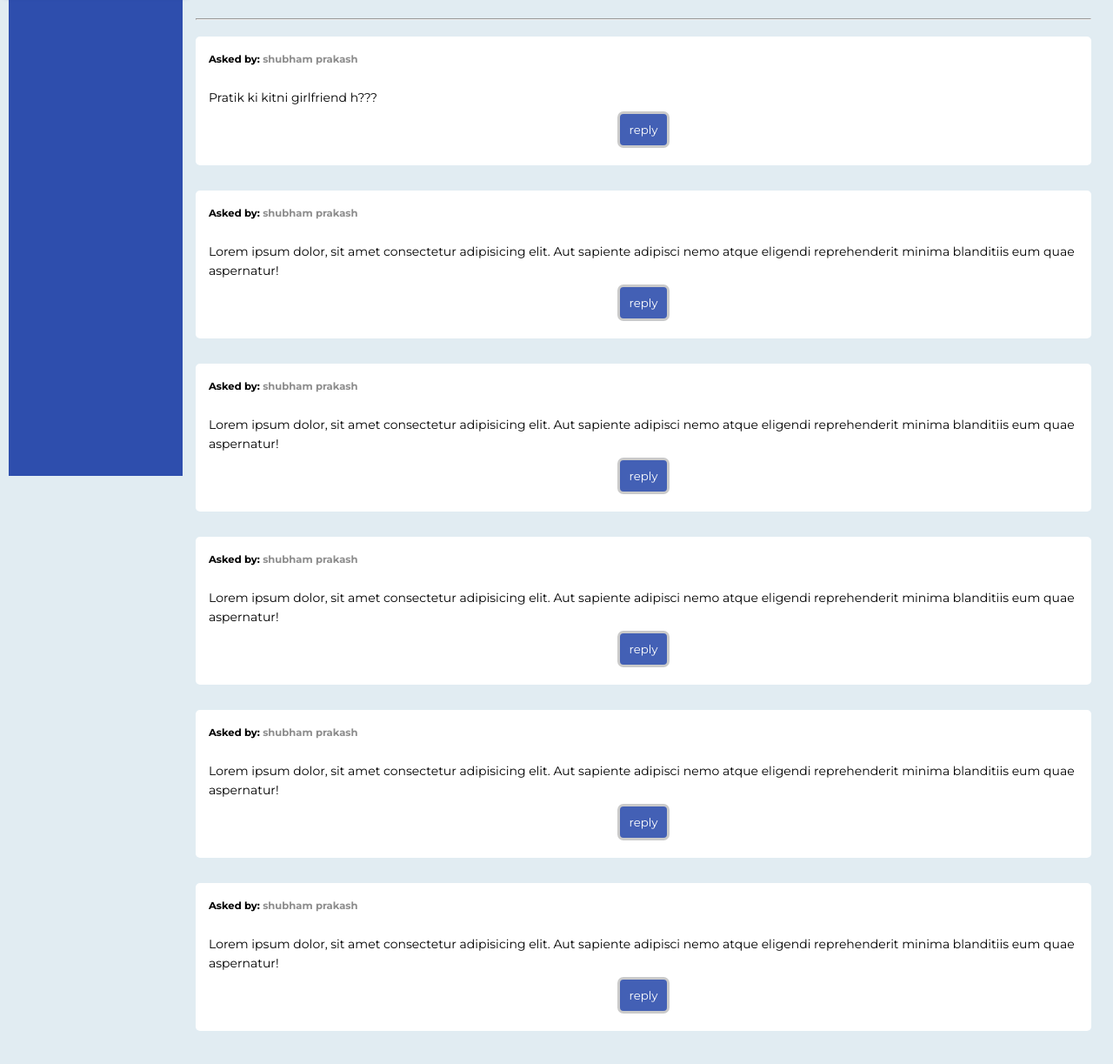
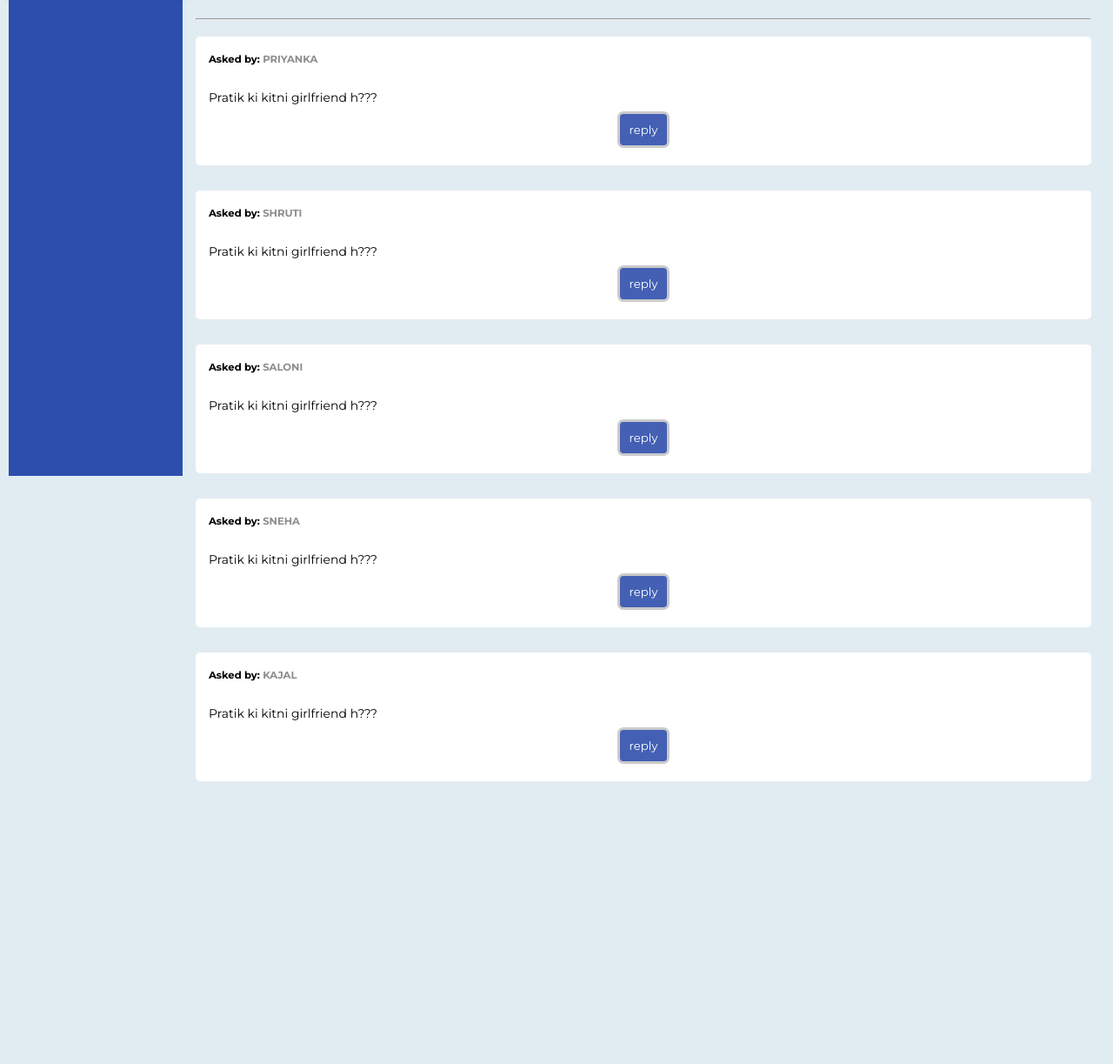
Before and after one commit to prakashshubham13/kiit-space, a plain HTML site: page index.html in a window 1280 px wide. Shown: the part 313-1536 px from the top of the page at 87% size. After the commit the page ends 1265 px from the top, so only its background shows below. Drawn offline with nearby package versions, Linux system fonts and the light colour scheme.

Commit message:
Update index.html

```diff
--- a/index.html
+++ b/index.html
@@ -80,7 +80,7 @@
     <div class="sub-container">
     <div class="item">
       <div class="profile">
-        <h5>Asked by: <span>shubham prakash</span></h5>
+        <h5>Asked by: <span>PRIYANKA</span></h5>
       </div>
       <br>
    Pratik ki kitni girlfriend h???
@@ -92,12 +92,12 @@
     <br>
 
 
-    <div class="item">
+   <div class="item">
       <div class="profile">
-        <h5>Asked by: <span>shubham prakash</span></h5>
+        <h5>Asked by: <span>SHRUTI</span></h5>
       </div>
       <br>
-      Lorem ipsum dolor, sit amet consectetur adipisicing elit. Aut sapiente adipisci nemo atque eligendi reprehenderit minima blanditiis eum quae aspernatur!
+   Pratik ki kitni girlfriend h???
       <br>
       <div class="ans">
       <input type="submit" value="reply">
@@ -106,12 +106,12 @@
     <br>
 
 
-    <div class="item">
+   <div class="item">
       <div class="profile">
-        <h5>Asked by: <span>shubham prakash</span></h5>
+        <h5>Asked by: <span>SALONI</span></h5>
       </div>
       <br>
-      Lorem ipsum dolor, sit amet consectetur adipisicing elit. Aut sapiente adipisci nemo atque eligendi reprehenderit minima blanditiis eum quae aspernatur!
+   Pratik ki kitni girlfriend h???
       <br>
       <div class="ans">
       <input type="submit" value="reply">
@@ -120,12 +120,12 @@
     <br>
 
 
-    <div class="item">
+   <div class="item">
       <div class="profile">
-        <h5>Asked by: <span>shubham prakash</span></h5>
+        <h5>Asked by: <span>SNEHA</span></h5>
       </div>
       <br>
-      Lorem ipsum dolor, sit amet consectetur adipisicing elit. Aut sapiente adipisci nemo atque eligendi reprehenderit minima blanditiis eum quae aspernatur!
+   Pratik ki kitni girlfriend h???
       <br>
       <div class="ans">
       <input type="submit" value="reply">
@@ -135,12 +135,12 @@
 
 
 
-    <div class="item">
+   <div class="item">
       <div class="profile">
-        <h5>Asked by: <span>shubham prakash</span></h5>
+        <h5>Asked by: <span>KAJAL</span></h5>
       </div>
       <br>
-      Lorem ipsum dolor, sit amet consectetur adipisicing elit. Aut sapiente adipisci nemo atque eligendi reprehenderit minima blanditiis eum quae aspernatur!
+   Pratik ki kitni girlfriend h???
       <br>
       <div class="ans">
       <input type="submit" value="reply">
@@ -150,18 +150,7 @@
 
 
 
-    <div class="item">
-      <div class="profile">
-        <h5>Asked by: <span>shubham prakash</span></h5>
-      </div>
-      <br>
-      Lorem ipsum dolor, sit amet consectetur adipisicing elit. Aut sapiente adipisci nemo atque eligendi reprehenderit minima blanditiis eum quae aspernatur!
-      <br>
-      <div class="ans">
-      <input type="submit" value="reply">
-    </div>
-    </div>
-    <br>
+
 
 
 
```
